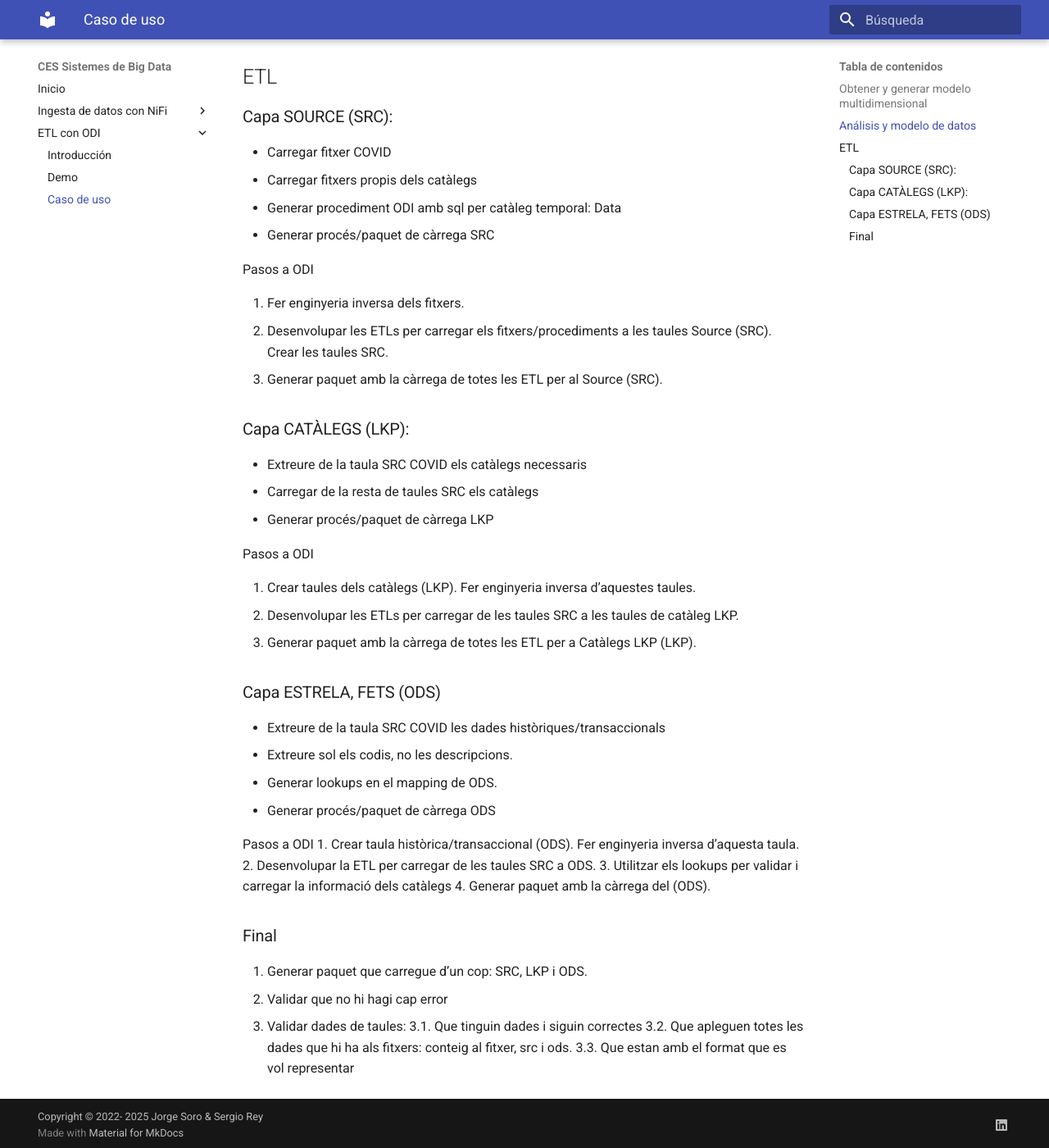
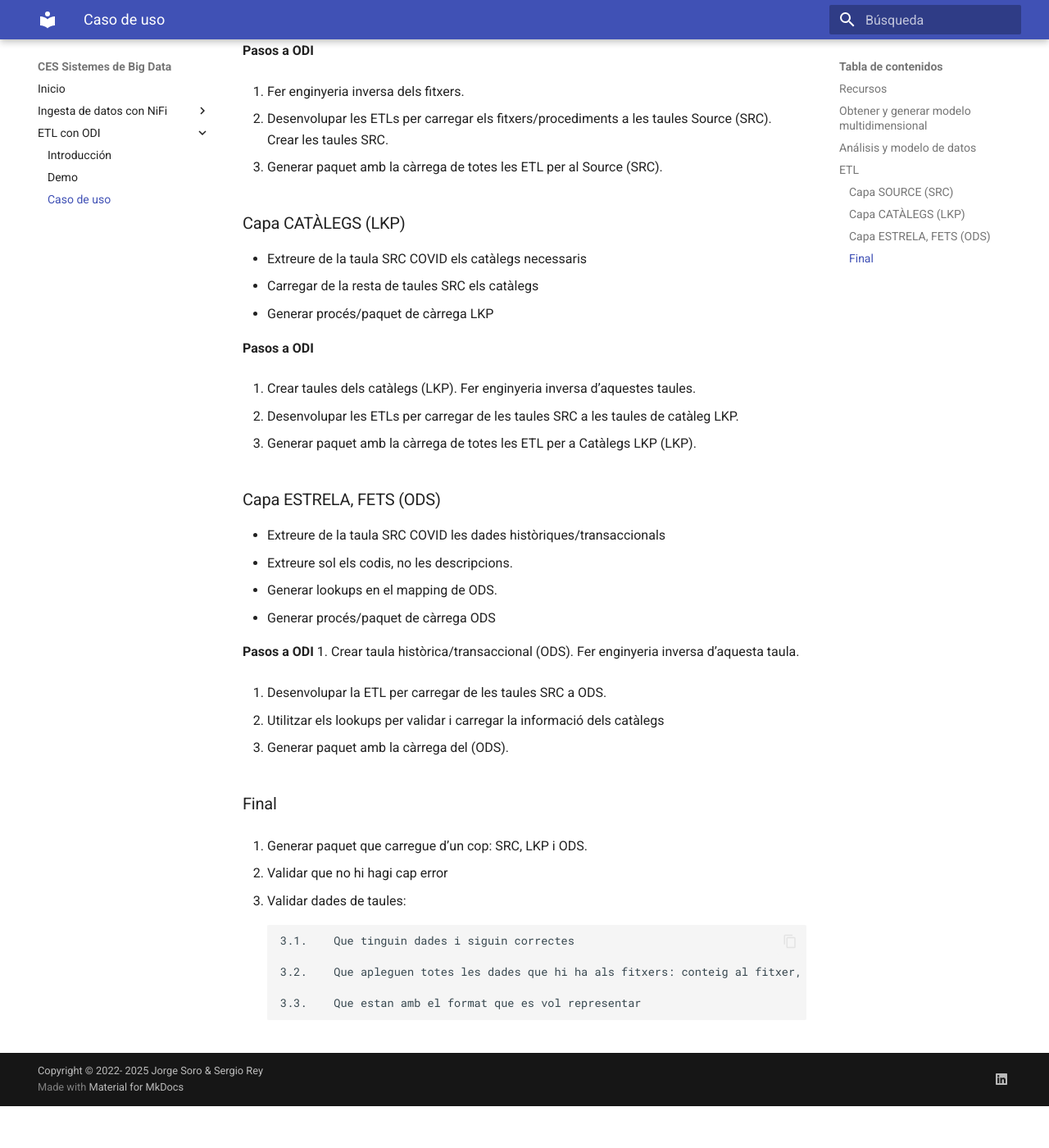
Before and after one commit to jorsodom/bigdata-sb, an MkDocs documentation site: the page built from docs/odi/odiCasoDeUso.md, in a window 1280 px wide and 1400 px high, scrolled down 939 px. Shown: the whole window at 82% size. Built offline with MkDocs 1.6.1 and Material for MkDocs 9.7.7, drawn with Linux system fonts in a browser that asks for light colours; after the commit the page ends 2288 px from its top, so only the background shows below that; some of the changed text lies outside the part shown.

```diff
--- a/docs/odi/odiCasoDeUso.md
+++ b/docs/odi/odiCasoDeUso.md
@@ -1,11 +1,9 @@
 # Case de uso
 
+## Recursos
+-       Ficheros SQL, Data, etc
+
 ## Obtener y generar modelo multidimensional
-
-<div align="center">
-<img src="../../img/odicasodeuso1.png" alt="ODI"
-width="80%" />
-</div>
 
 -       Obtenim el CSV amb les dades per generar un model multidimensional per poder ser analitzar posteriorment amb ferramentes de reporting.
 
@@ -27,28 +25,32 @@ width="80%" />
 
 ## ETL
 
-### Capa SOURCE (SRC):
+### Capa SOURCE (SRC)
 -       Carregar fitxer COVID
 -       Carregar fitxers propis dels catàlegs
 -       Generar procediment ODI amb sql per catàleg temporal: Data
 -       Generar procés/paquet de càrrega SRC
 
-Pasos a ODI
+**Pasos a ODI**
 
 1.      Fer enginyeria inversa dels fitxers.
+
 2.      Desenvolupar les ETLs per carregar els fitxers/procediments a les taules Source (SRC). Crear les taules SRC.
+
 3.      Generar paquet amb la càrrega de totes les ETL per al Source (SRC).
 
 
-### Capa CATÀLEGS (LKP):
+### Capa CATÀLEGS (LKP)
 -       Extreure de la taula SRC COVID els catàlegs necessaris
 -       Carregar de la resta de taules SRC els catàlegs
 -       Generar procés/paquet de càrrega LKP
 
-Pasos a ODI
+**Pasos a ODI**
 
 1.      Crear taules dels catàlegs (LKP). Fer enginyeria inversa d’aquestes taules.
+
 2.      Desenvolupar les ETLs per carregar de les taules SRC a les taules de catàleg LKP.
+
 3.      Generar paquet amb la càrrega de totes les ETL per a Catàlegs LKP (LKP).
 
 ### Capa ESTRELA, FETS (ODS)
@@ -57,17 +59,25 @@ Pasos a ODI
 -       Generar lookups en el mapping de ODS.
 -       Generar procés/paquet de càrrega ODS
 
-Pasos a ODI
+**Pasos a ODI**
 1.      Crear taula històrica/transaccional (ODS). Fer enginyeria inversa d’aquesta taula.
+
 2.      Desenvolupar la ETL per carregar de les taules SRC a ODS.
+
 3.      Utilitzar els lookups per validar i carregar la informació dels catàlegs
+
 4.      Generar paquet amb la càrrega del  (ODS).
 
 ### Final
 
 1.      Generar paquet que carregue d’un cop: SRC, LKP i ODS.
+
 2.      Validar que no hi hagi cap error
+
 3.      Validar dades de taules:
+
         3.1.    Que tinguin dades i siguin correctes
+
         3.2.    Que apleguen totes les dades que hi ha als fitxers: conteig al fitxer, src i ods.
+
         3.3.    Que estan amb el format que es vol representar
```
Also changed, not shown: docs/odi/odiDemo.md (+34 -0 lines), docs/odi/odiIntroduccion.md (+12 -12 lines).
